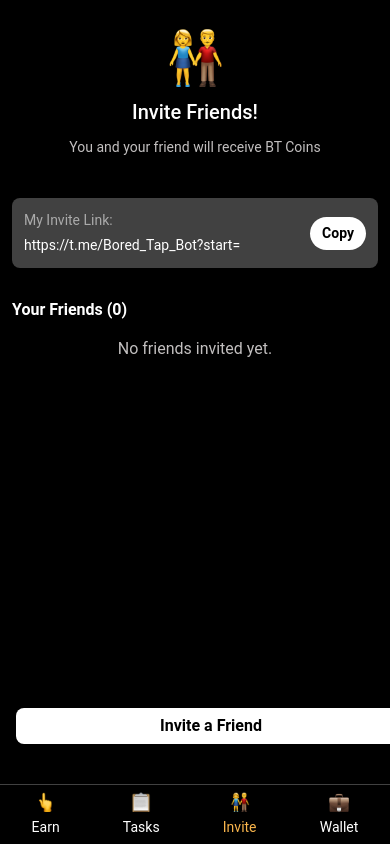
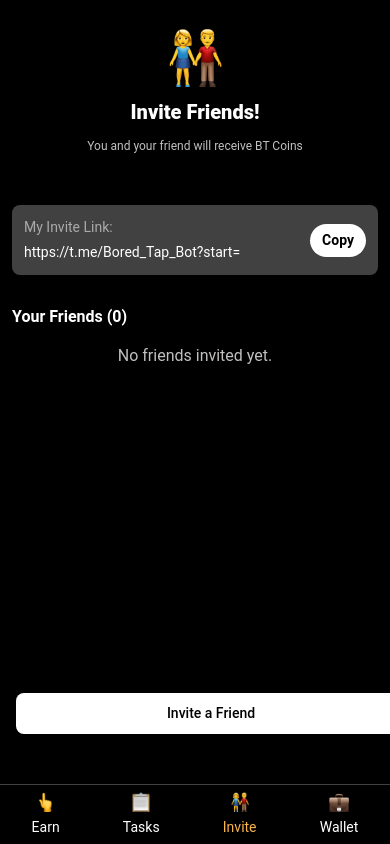
Before and after one commit to boredtap/Bored-Tap-App, a React (Create React App) app: page /invite-screen in a window 390 px wide. Built offline with nearby package versions, Linux system fonts and the light colour scheme.

Commit message:
Refactor InviteScreen.css; enhance styling for invite CTA button, improve padding and font properties, and adjust layout for better visual hierarchy

```diff
--- a/src/screens/InviteScreen.css
+++ b/src/screens/InviteScreen.css
@@ -160,16 +160,16 @@
 }
 
 .invite-cta-button {
+  width: 100%;
+  padding: 12px;
   background-color: #fff;
   color: #000;
   border: none;
-  border-radius: 8px; /* Changed to 8px */
-  padding: 6px 12px;
-  font-weight: bold;
+  border-radius: 8px;
+  font-size: 16px;
+  font-weight: 500;
   cursor: pointer;
-  text-align: center; /* Centralized text */
   transition: background-color 0.3s ease;
-  width: 100%; /* 100% width */
 }
 
 .invite-cta-button:hover {
@@ -302,10 +302,13 @@
 
   .invite-title {
     font-size: 20px;
+    font-weight: 800;
+    margin-bottom: 10px;
   }
 
   .invite-subtitle {
-    font-size: 14px;
+    font-size: 12px;
+    margin-bottom: 10px;
   }
 
   .invite-link-card {
@@ -322,7 +325,11 @@
   }
 
   .invite-cta-button {
-    padding: 6px 12px; /* Match reward-cta */
+    padding: 10px;
+    font-size: 14px;
+    font-weight: 500;
+    margin-bottom: 10px;
+
   }
 
   .overlay-title {
```
